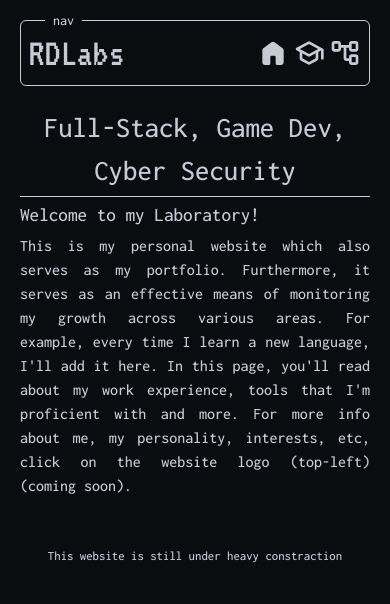
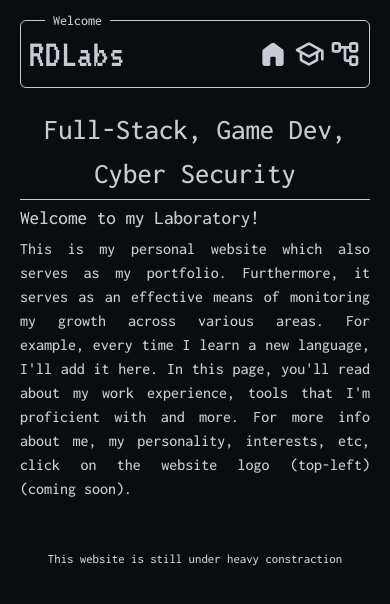
Before and after one commit to RDlabz/RD, a Next.js app: page / in a window 390 px wide. Shown: the top 604 px of the page. Built offline with nearby package versions, Linux system fonts and the light colour scheme.

Commit message:
Fixed overflow issue

```diff
--- a/src/components/Header.tsx
+++ b/src/components/Header.tsx
@@ -45,7 +45,7 @@ export default function Header() {
     }
 
     return (
-        <nav className="w-full h-16 flex justify-between items-center">
+        <nav className="w-full h-full flex justify-between items-center">
             <p className="text-rd-title font-rd-pixel cursor-pointer" title="Under Construction">{title}<span className="text-rd-primary">{lastLetter}</span></p>
             <div className="flex gap-x-[1dvw] font-rd-terminal text-rd-sub h-full">
                 <a className='h-full flex items-center' onClick={() => {router.push("/.")}}>
--- a/src/components/WindowManager.tsx
+++ b/src/components/WindowManager.tsx
@@ -7,8 +7,8 @@ export default function WindowManager({
     header: React.ReactNode;
 }) {
     return (
-        <div id="WindowManager" className="h-screen w-screen flex flex-col p-5 gap-5">
-            <Window title="nav">{header}</Window>
+        <div id="WindowManager" className="h-screen w-screen grid grid-rows-[8.5%_90%] p-5 gap-5">
+            <Window title="Welcome">{header}</Window>
             <main className="flex-grow">{children}</main>
         </div>
     )
@@ -36,23 +36,14 @@ export function BodyWindow({
     )
 }
 
-export function LeftWindow({
+export function SideWindow({
     children
 }: {
-    children: React.ReactNode;
+    children?: React.ReactNode;
 }) {
-    return (
-        <aside className="flex flex-col w-[15%] h-full items-center gap-5">
-            {children}
-        </aside>
-    )
-}
+    if (!children)
+        return null
 
-export function RightWindow({
-    children
-}: {
-    children: React.ReactNode;
-}) {
     return (
         <aside className="flex flex-col w-[15%] h-full items-center gap-5">
             {children}
@@ -71,7 +62,7 @@ export function Window({
     return (
         <div className="relative w-full flex justify-between items-center border border-rd-fg text-rd-fg rounded-md hover:text-rd-primary hover:border-rd-primary">
             <p className="absolute text-sm -top-2.5 left-6 bg-rd-base px-2">{title}</p>
-            <div className="size-full text-rd-fg">
+            <div className="size-full text-rd-fg overflow-auto">
                 {children}
             </div>
         </div>
--- a/src/styles/globals.css
+++ b/src/styles/globals.css
@@ -102,25 +102,7 @@ a {
 }
 
 ::-webkit-scrollbar {
-  width: 5px;
-}
-::-webkit-scrollbar:hover {
-  width: 12px;
-}
-
-
-::-webkit-scrollbar-track-piece{
-  background: var(--background);
-}
-
-::-webkit-scrollbar-thumb {
-  background: var(--primary);
-  height: 300px;
-  cursor: grab;
-}
-
-::-webkit-scrollbar-thumb:hover {
-  border-radius: 10px;
+  width: 0;
 }
 
 @media (max-width: 700px) {
@@ -133,14 +115,6 @@ a {
     --small: 0.8em;
   }
 
-
-  ::-webkit-scrollbar {
-    width: 0;
-  }
-  ::-webkit-scrollbar:hover {
-    width: 0;
-  }
-
   nav {
     padding: 0px 2dvw;
   }
```
